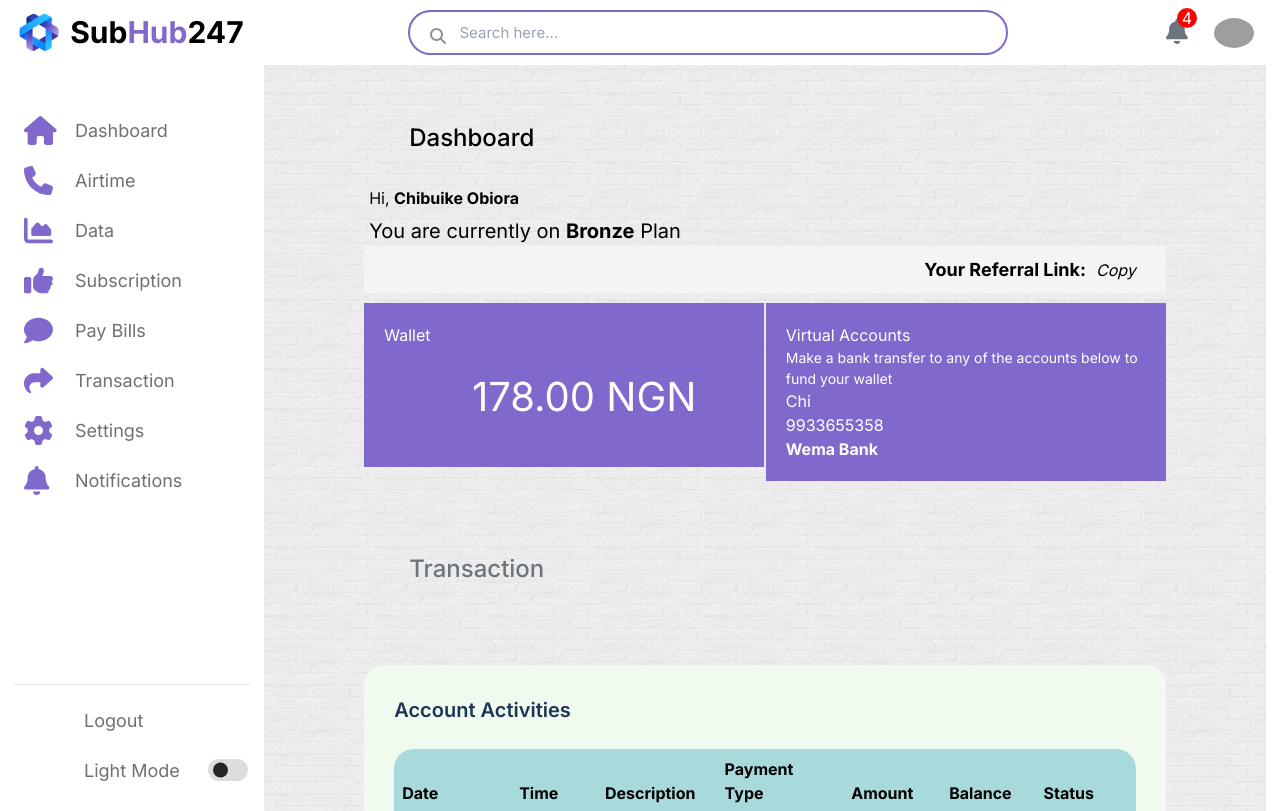
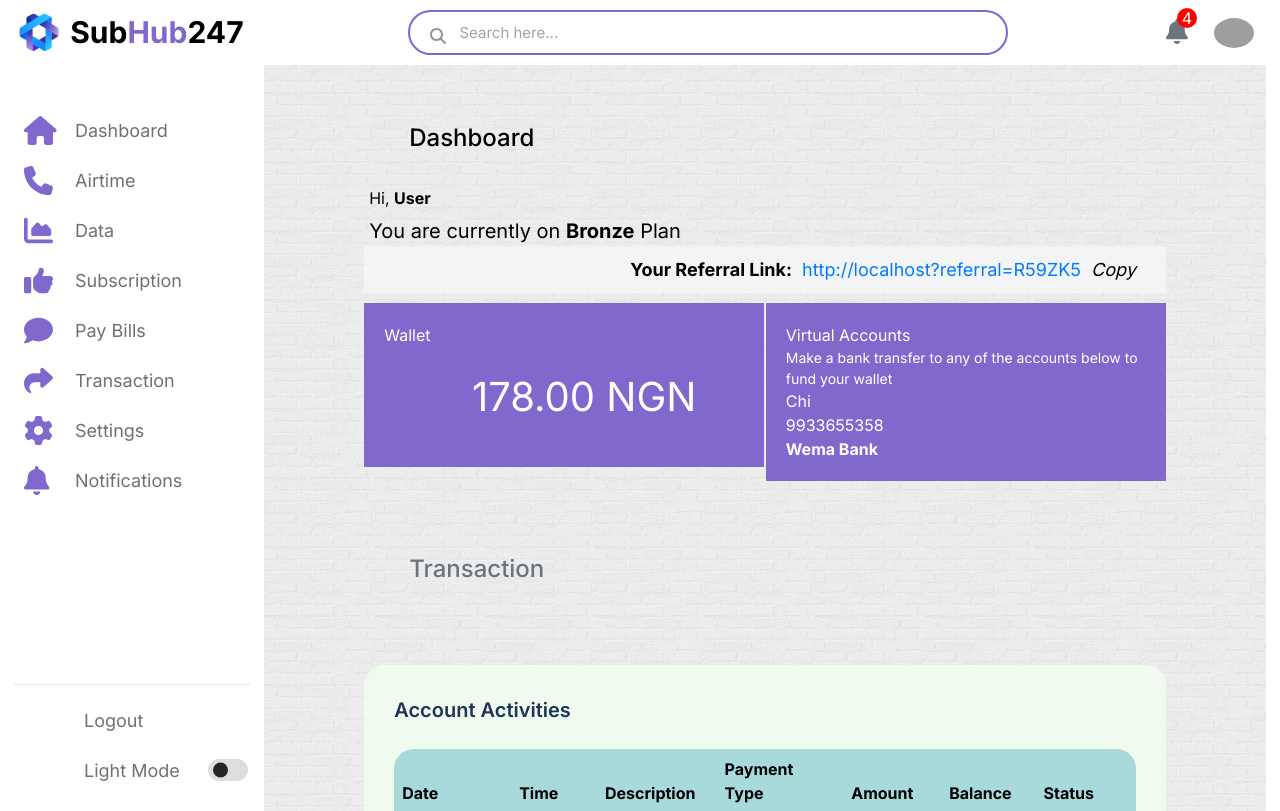
Before and after one commit to Obiorachibuike/VTU, a Next.js app in the folder client/: page /dashboard in a window 1280 px wide. Shown: the top 811 px of the page. Built offline with nearby package versions, Linux system fonts and the light colour scheme; grey boxes are pictures that could not be loaded.

Commit message:
Update main.tsx

```diff
--- a/client/src/app/dashboard/dashboard_component/main.tsx
+++ b/client/src/app/dashboard/dashboard_component/main.tsx
@@ -1,53 +1,44 @@
 "use client";
 
-import Image from "next/image";
-import Top from "./top";
-import '../styles/main.css';
-import React, { useState, useEffect, useContext } from 'react';
+import React, { useState, useEffect } from "react";
+import "../styles/main.css";
 import TransactionDetails from "./transaction_details";
-import Wallet from "./wallet";
 import AccountDetails from "./AccountDetails";
 import { useUserContext } from "../Context/UserContext";
 
 function Main() {
-  const [referralCode, setReferralCode] = useState('R59ZK5'); // Replace with dynamic code fetching if needed
-  const [wallet, setWallet] = useState(2000);
-  const [baseUrl, setBaseUrl] = useState('');
-  const [notification, setNotification] = useState('');
+  const { user, isAuthenticated } = useUserContext();
 
-
-  const {user,isAuthenticated} = useUserContext()
-console.log(user);
-console.log(isAuthenticated);
-
-  if (user) {
-    // setReferralCode(user.referalcode)
-    // setWallet(user.wallet)
-    // setNotification(user.notifications)
-  }
+  const [referralCode, setReferralCode] = useState<string>("R59ZK5");
+  const [wallet, setWallet] = useState<number>(0);
+  const [baseUrl, setBaseUrl] = useState<string>("");
+  const [notification, setNotification] = useState<string>("");
 
   useEffect(() => {
-    // Set the base URL dynamically
+    // Safely set base URL on mount
     setBaseUrl(window.location.origin);
   }, []);
 
-  // Construct the referral link
+  useEffect(() => {
+    if (user) {
+      setReferralCode(user.referralCode || "R59ZK5");
+      setWallet(user.wallet?.balance || 0);
+      // setNotification(user.notifications || ''); // If you later use notifications
+    }
+  }, [user]);
+
   const referralLink = `${baseUrl}?referral=${referralCode}`;
 
-  // Function to copy text to clipboard
-  const copyText = (text, message) => {
+  const copyText = (text: string, message: string) => {
     navigator.clipboard.writeText(text).then(() => {
       alert(message);
-    }).catch(err => {
-      console.error('Failed to copy: ', err);
+    }).catch((err) => {
+      console.error("Failed to copy: ", err);
     });
   };
 
   return (
     <main>
-      {/* <Top /> */}
-      {/* <section className="dashboard" style={{ backgroundColor: "transparent" }}> */}
-
       <div className="dash-content">
         <div className="overview">
           <div className="title">
@@ -57,37 +48,43 @@ console.log(isAuthenticated);
 
           <div className="row">
             <div className="col-md-6 col-sm-12">
-              <h3 style={{ marginBottom: '20px', marginLeft: '5px' }}>
-                Hi, <strong>Chibuike Obiora</strong>
+              <h3 style={{ marginBottom: "20px", marginLeft: "5px" }}>
+                Hi, <strong>{user?.name || "User"}</strong>
               </h3>
-              <p style={{ fontSize: '20px', marginLeft: '5px', marginTop: '-14px' }}>
+              <p style={{ fontSize: "20px", marginLeft: "5px", marginTop: "-14px" }}>
                 You are currently on <strong>Bronze</strong> Plan
               </p>
             </div>
+
             <div className="col-md-6 col-sm-12 text-right bg-gray-100 refer">
-              <p style={{ fontSize: '18px',display: "flex",justifyContent: "end" }}>
-                <strong>Your Referral Link:<br /></strong>
-                {/* <span id="refCode">{referralLink}</span> */}
+              <p style={{ fontSize: "18px", display: "flex", justifyContent: "end", gap: "10px" }}>
+                <strong>Your Referral Link:</strong>
+                <span style={{ color: "#007bff" }}>{referralLink}</span>
                 <button
-                  onClick={() => copyText(referralLink, 'Referral Link copied to Clipboard')}
-                  style={{ background: 'none', border: 'none', padding: 0, cursor: 'pointer', fontSize: 'inherit', display: 'inline-flex', alignItems: 'center' }}
+                  onClick={() => copyText(referralLink, "Referral Link copied to Clipboard")}
+                  style={{
+                    background: "none",
+                    border: "none",
+                    padding: 0,
+                    cursor: "pointer",
+                    fontSize: "inherit",
+                    display: "inline-flex",
+                    alignItems: "center",
+                  }}
                 >
-                  <i
-                    className="icon-docs"
-                    title="Copy"
-                    style={{ fontSize: '16px', marginLeft: '10px' }}
-                  >
-                    Copy
-                  </i>
+                  <i className="icon-docs" title="Copy"> Copy</i>
                 </button>
               </p>
             </div>
           </div>
+
           <div className="wallet-cont">
             <div className="wallet-content">
-              <AccountDetails balance = {wallet} />
+              <AccountDetails balance={wallet} />
             </div>
           </div>
+
+          {/* You can enable the Wallet component here if needed */}
           {/* <div className="boxes">
             <Wallet />
           </div> */}
@@ -95,7 +92,6 @@ console.log(isAuthenticated);
 
         <TransactionDetails />
       </div>
-      {/* </section> */}
     </main>
   );
 }
```
